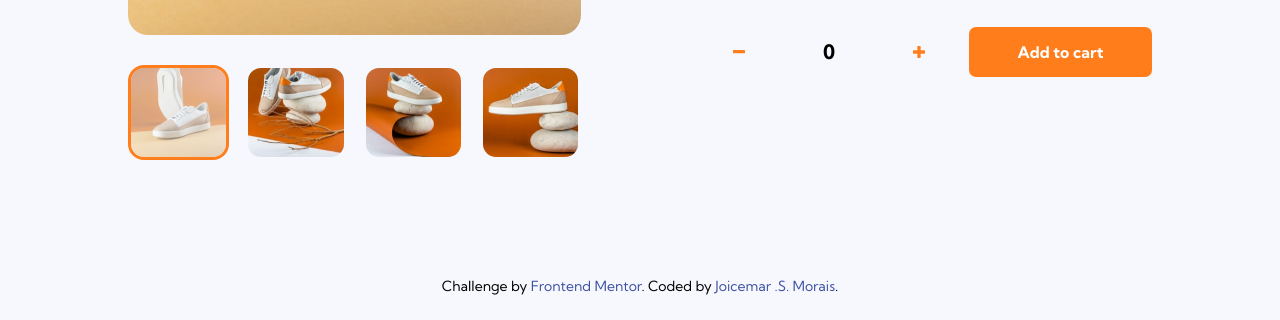
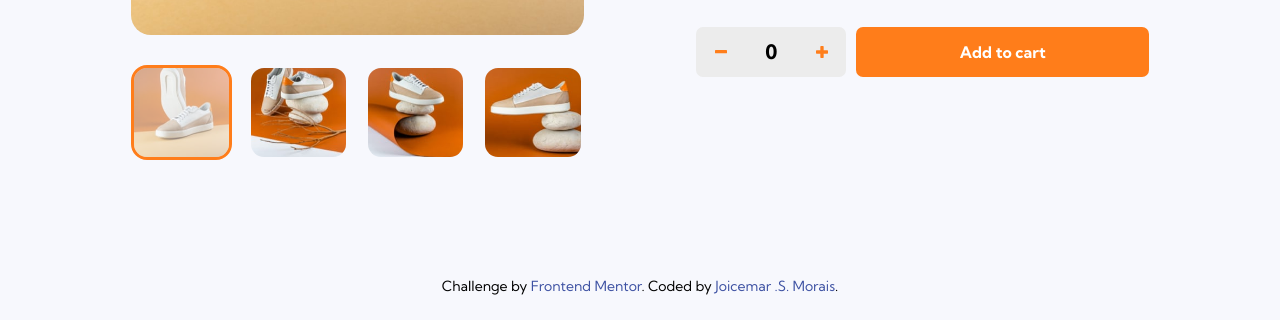
Before and after one commit to Joicemar/Frontend-Mentor-Challenges, a plain HTML site: page ecommerce-product-page-main/index.html in a window 1280 px wide. Shown: the part 628-948 px from the top of the page. Drawn offline with Linux system fonts and the light colour scheme.

Commit message:
Add files via upload

```diff
--- a/ecommerce-product-page-main/style.css
+++ b/ecommerce-product-page-main/style.css
@@ -258,7 +258,7 @@ b{
     flex-wrap: wrap;
     justify-content: space-evenly;
     align-items: start;
-    gap: 40px;
+    gap: 32px;
     position: relative;
     padding-block: 80px;
 }
@@ -414,23 +414,24 @@ b{
     display: flex;
     justify-content: stretch;
     align-items: center;
-    gap: 10px;
+    gap: 1px;
     --height_btn: 50px;
+    width: 150px;
+    height: 100%;
+    background-color: rgb(236, 236, 236);
+    border-radius: 7px;
 }
 .content .quantity .btn {
     border: none;
-    background-color: var(--Light_grayish_blue);
-    height: 100%;
-    height: 32px;
+    height: 50px;
     width: 80px;
     display: flex;
     justify-content: center;
     align-items: center;
-    border-radius: 7px;
     cursor: pointer;
+    background-color: transparent;
 }
 .quantity_selected {
-    background-color: var(--Light_grayish_blue);
     display: flex;
     justify-content: center;
     align-items: center;
```
